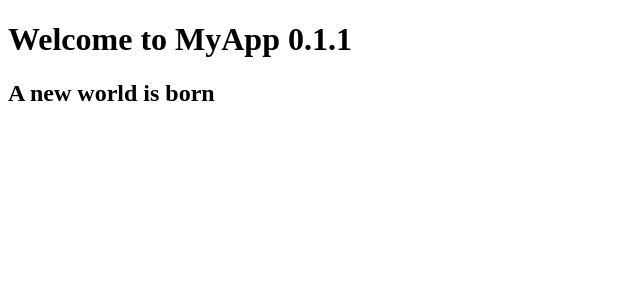
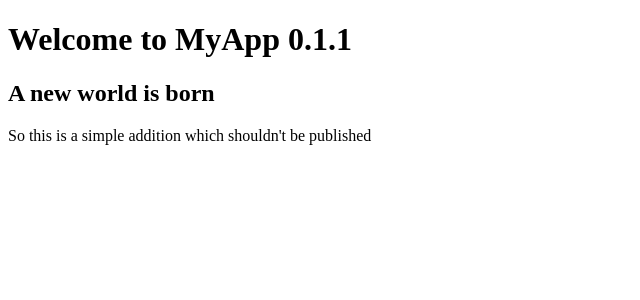
Before and after one commit to ThomasJunk/version, a SvelteKit app: page / in a window 1280 px wide. Shown: the top 300 px of the page, without its empty margins (0-640 px from the left). Built offline with nearby package versions, Linux system fonts and the light colour scheme.

Commit message:
Test whether this change is published

```diff
--- a/src/routes/+page.svelte
+++ b/src/routes/+page.svelte
@@ -4,3 +4,4 @@
 
 <h1>Welcome to MyApp {version}</h1>
 <h2>A new world is born</h2>
+<p>So this is a simple addition which shouldn't be published</p>
```
